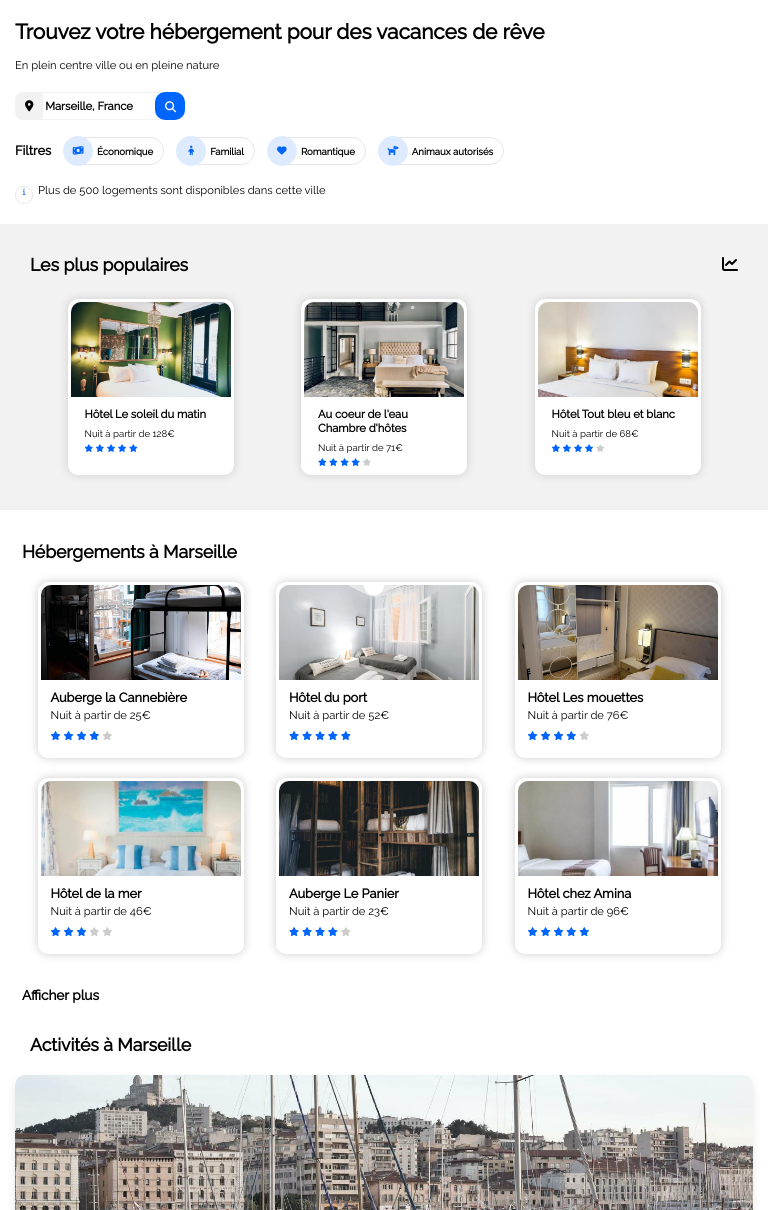
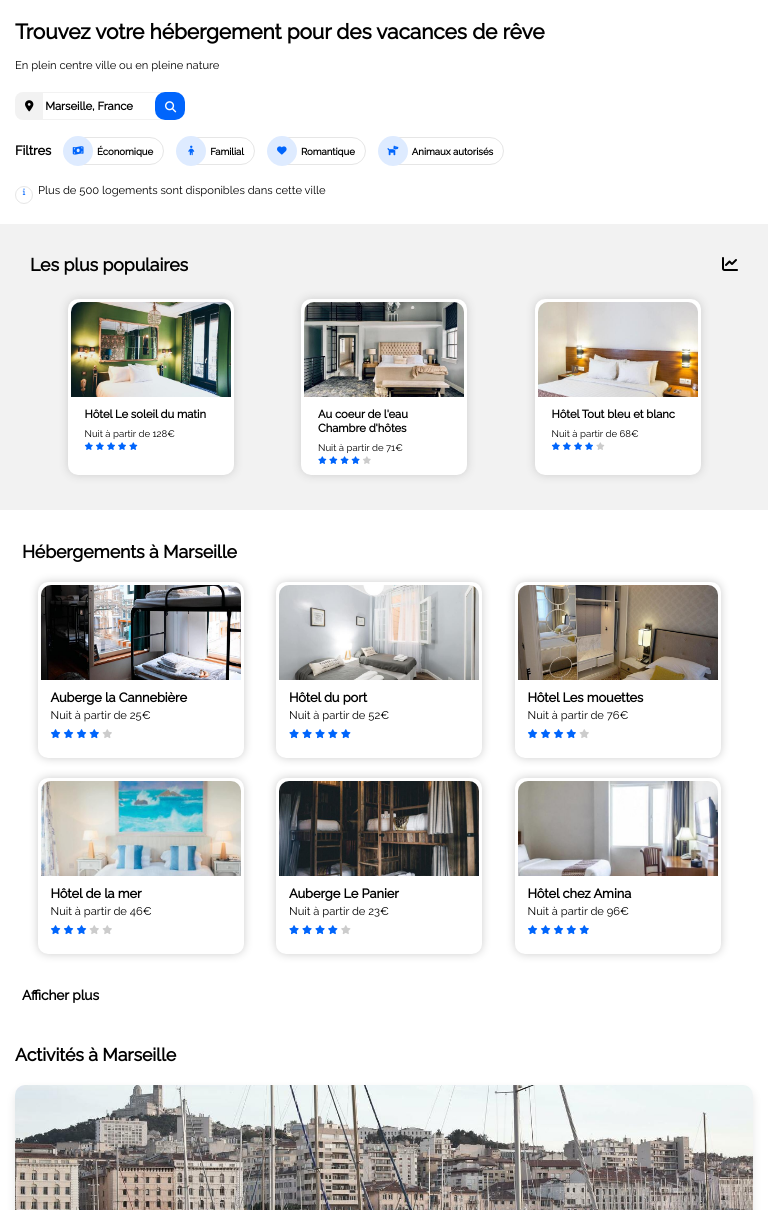
Before and after one commit to lourdeslazo/LourdesLazo_2_02032021, a plain HTML site: page index.html in a window 768 px wide. Shown: the part 90-1300 px from the top of the page. Drawn offline with Linux system fonts and the light colour scheme.

Commit message:
Changes: Section Activities + Formatting Code

```diff
--- a/index.html
+++ b/index.html
@@ -319,9 +319,8 @@
         </aside>
       </div>
 
-      <div id="titleactivities"><h5>Activités à Marseille</h5></div>
-
       <section id="activitiesbox">
+        <div id="titleactivities"><h5>Activités à Marseille</h5></div>
         <div id="activities">
           <a href="vieuxport.html">
             <div class="activitiesbigger">
--- a/style.css
+++ b/style.css
@@ -329,10 +329,6 @@ aside figure img {
   margin-top: -10px;
 }
 
-#titleactivities {
-  padding-left: 30px;
-}
-
 .activitiesbigger {
   display: flex;
   flex-direction: column;
@@ -460,7 +456,7 @@ footer {
   line-height: 18px;
 }
 
-/*mobile*/
+/* VErsion mobile*/
 
 @media all and (max-width: 576px) {
   h1 {
@@ -490,7 +486,7 @@ footer {
     font-size: 0.8em;
   }
 
-  /*header*/
+  /*Header*/
 
   header {
     flex-direction: column;
@@ -542,7 +538,7 @@ footer {
     border-top: none;
   }
 
-  /*filtres*/
+  /*Filtres*/
 
   form {
     margin-bottom: -10px;
@@ -760,7 +756,7 @@ footer {
   }
 }
 
-/*tablette*/
+/*Breakpoint Landscape*/
 
 @media all and (min-width: 577px) and (max-width: 768px) {
   h1 {
@@ -787,6 +783,8 @@ footer {
   p {
     font-size: 0.7em;
   }
+
+  /*Header*/
 
   header {
     flex-direction: column;
@@ -829,6 +827,8 @@ footer {
   nav li:last-child {
     padding-right: 0;
   }
+
+  /*Filtres*/
 
   form {
     margin-bottom: -10px;
@@ -898,6 +898,8 @@ footer {
     height: 14px;
   }
 
+  /*Section Principal*/
+
   #principal {
     flex-direction: column-reverse;
     padding: 0;
@@ -908,6 +910,8 @@ footer {
   .sectiontitles {
     padding-left: 22px;
   }
+
+  /*Article*/
 
   #hosting {
     margin-right: 0;
@@ -920,6 +924,8 @@ footer {
   .lodgeboxup {
     height: 170px;
   }
+
+  /*Aside*/
 
   aside {
     width: 100%;
@@ -968,8 +974,10 @@ footer {
     border-radius: 10px 10px 0px 0px;
   }
 
-  .fa-star {
-    padding-top: 5px;
+  /*Activites*/
+
+  #titleactivities {
+    margin-top: 10px;
   }
 
   #titleactivities h5 {
@@ -1038,6 +1046,8 @@ footer {
     height: 200px;
   }
 
+  /*Footer*/
+
   footer {
     flex-direction: column;
     margin-left: 0;
@@ -1055,8 +1065,10 @@ footer {
   }
 }
 
+/*Version Tablette*/
+
 @media all and (min-width: 769px) and (max-width: 992px) {
-  /*header*/
+  /*Header*/
 
   header img {
     padding-left: 30px;
@@ -1094,6 +1106,10 @@ footer {
     padding-bottom: 8px;
   }
   /*Activites*/
+
+  #titleactivities {
+    margin-top: 30px;
+  }
 
   #activitiesbox {
     padding: 0 30px;
```
